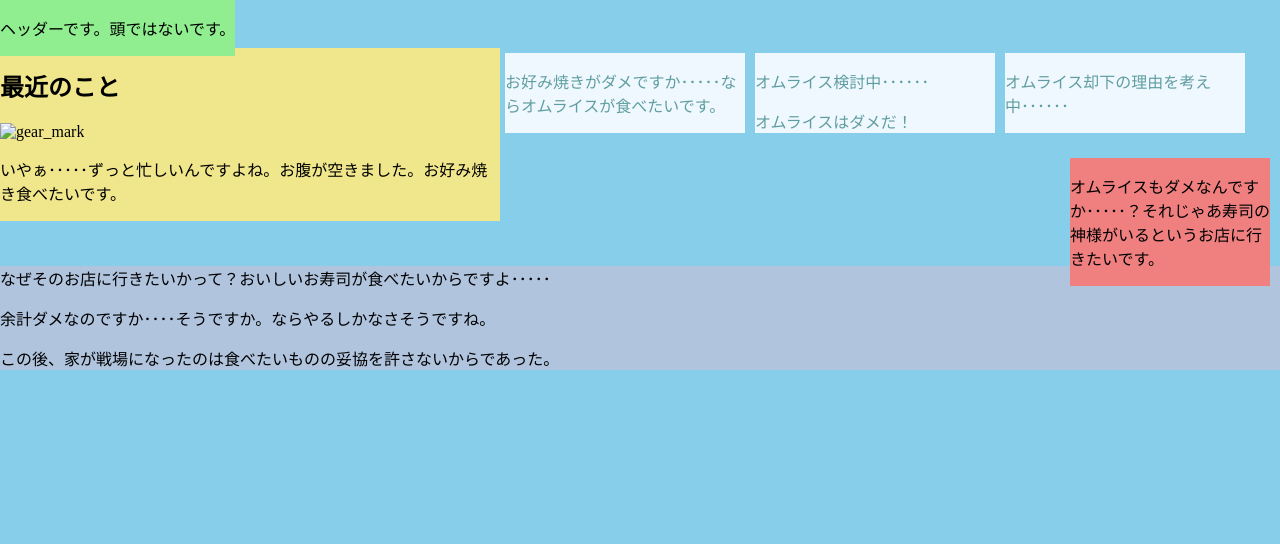
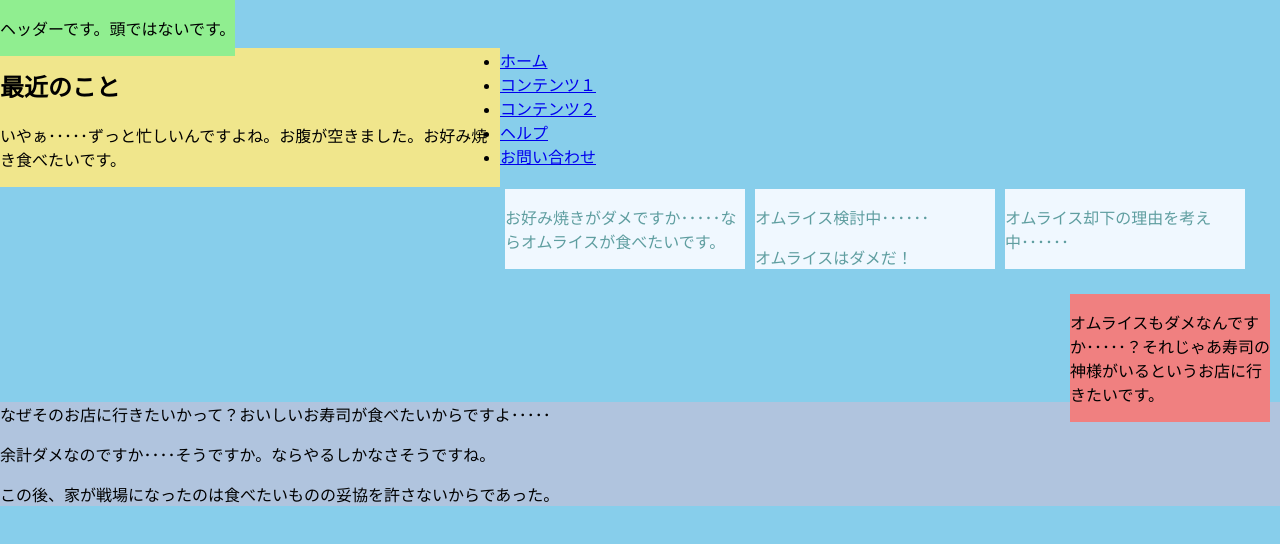
Before and after one commit to Nuyj/web1, a plain HTML site: page index.html in a window 1280 px wide. Drawn offline with Linux system fonts and the light colour scheme.

Commit message:
Update index.html

```diff
--- a/index.html
+++ b/index.html
@@ -11,9 +11,17 @@
      </header>
      <section id="main1">
       <h1>最近のこと</h1>
-      <img id="gear_01.PNG" src="gear_01.PNG" alt="gear_mark">
       <p>いやぁ･････ずっと忙しいんですよね。お腹が空きました。お好み焼き食べたいです。</p>
      </section>
+     <nav id="gnav">
+      <ul>
+        <li><a href="#"><div class="img" id="home"></div><div class="text">ホーム</div></a></li>
+        <li><a href="#"><div class="img" id="content1"></div><div class="text">コンテンツ１</div></a></li>
+        <li><a href="#"><div class="img" id="content2"></div><div class="text">コンテンツ２</div></a></li>
+        <li><a href="#"><div class="img" id="help"></div><div class="text">ヘルプ</div></a></li>
+        <li><a href="#"><div class="img" id="help"></div><div class="text">お問い合わせ</div></a></li>
+       </ul>
+     </nav>
      <article class="box">
       <p>お好み焼きがダメですか･････ならオムライスが食べたいです。</p>
       <p>オムライス食べたい</p>
```
